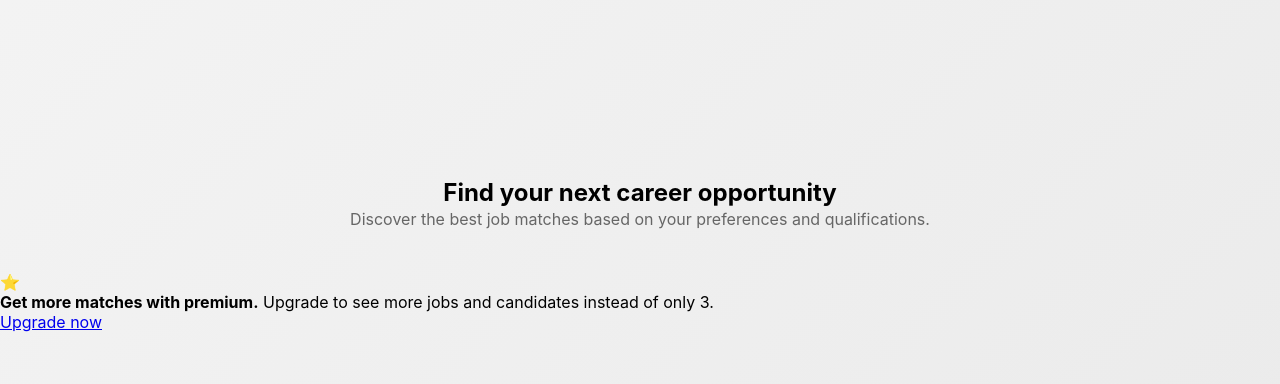
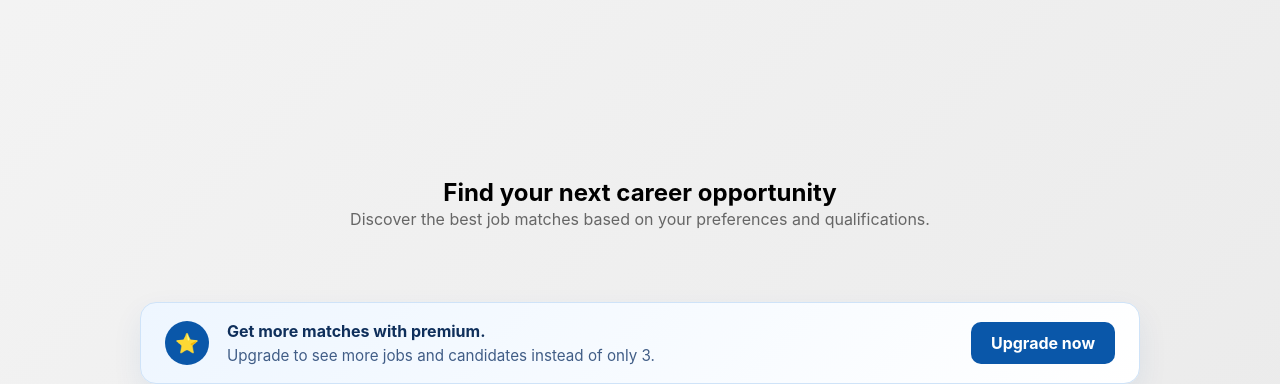
Before and after one commit to Mr-Shoznum/CSIT314-Intelligent-Talent-Matching-Platform, a plain HTML site: page front-end/pages/index.html in a window 1280 px wide. Shown: the part 423-807 px from the top of the page. Drawn offline with Linux system fonts and the light colour scheme; files whose address does not match are found by name.

Commit message:
Update home.css
add css styling for the membership upgrade button

```diff
--- a/front-end/assests/styling/home.css
+++ b/front-end/assests/styling/home.css
@@ -149,3 +149,90 @@ nav button:hover {
 .listing-card button:hover {
     opacity: 0.9;
 }
+
+.membership-banner {
+    max-width: 1000px;
+    margin: 30px auto 10px;
+    padding: 18px 24px;
+    border-radius: 16px;
+    background: linear-gradient(135deg, #eef6ff 0%, #ffffff 100%);
+    border: 1px solid #cfe3f8;
+    box-shadow: 0 12px 30px rgba(3, 74, 150, 0.08);
+    color: #0f2f5b;
+}
+
+.membership-banner-inner {
+    display: flex;
+    align-items: center;
+    justify-content: space-between;
+    gap: 18px;
+    flex-wrap: wrap;
+}
+
+.banner-icon {
+    display: inline-flex;
+    align-items: center;
+    justify-content: center;
+    width: 44px;
+    height: 44px;
+    border-radius: 50%;
+    background-color: #0A57A9;
+    color: white;
+    font-size: 1.2rem;
+}
+
+.banner-text {
+    flex: 1;
+    min-width: 220px;
+}
+
+.banner-text strong {
+    display: block;
+    margin-bottom: 4px;
+    font-size: 1rem;
+}
+
+.banner-text span {
+    color: #2e4d7a;
+    opacity: 0.9;
+    font-size: 0.95rem;
+}
+
+.banner-button {
+    display: inline-flex;
+    align-items: center;
+    justify-content: center;
+    background-color: #0A57A9;
+    color: white;
+    text-decoration: none;
+    padding: 11px 20px;
+    border-radius: 10px;
+    font-weight: 700;
+    transition: background-color 0.2s ease, transform 0.2s ease;
+}
+
+.banner-button:hover {
+    background-color: #084187;
+    transform: translateY(-1px);
+}
+
+@media (max-width: 860px) {
+    .listings {
+        grid-template-columns: repeat(2, minmax(0, 1fr));
+    }
+}
+
+@media (max-width: 640px) {
+    .listings {
+        grid-template-columns: 1fr;
+    }
+
+    .membership-banner-inner {
+        align-items: flex-start;
+        text-align: left;
+    }
+
+    .banner-button {
+        width: 100%;
+    }
+}
```
